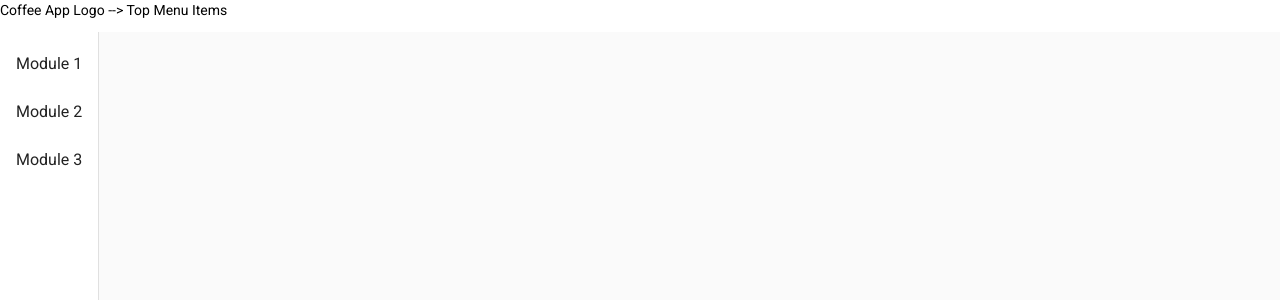
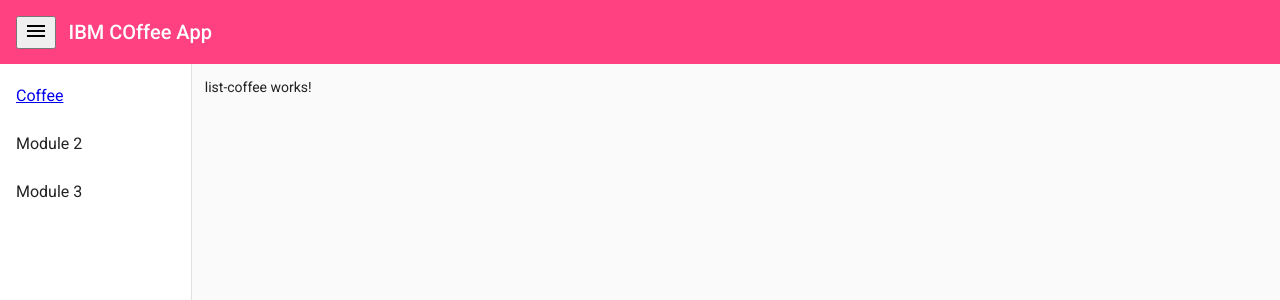
Before and after one commit to 13ravi/IBM-Coffee, an Angular app in the folder IBM-Coffee-FrontEnd/: page / in a window 1280 px wide. Shown: the top 300 px of the page. Built offline with nearby package versions, Linux system fonts and the light colour scheme.

Commit message:
Updated Layout with some adjustments

```diff
--- a/IBM-Coffee-FrontEnd/src/app/app-routing.module.ts
+++ b/IBM-Coffee-FrontEnd/src/app/app-routing.module.ts
@@ -1,7 +1,11 @@
 import { NgModule } from '@angular/core';
 import { RouterModule, Routes } from '@angular/router';
+import { ListCoffeeComponent } from './coffee/list-coffee/list-coffee.component';
 
-const routes: Routes = [];
+
+const routes: Routes = [
+{path:'',component:ListCoffeeComponent }
+];
 
 @NgModule({
   imports: [RouterModule.forRoot(routes)],
--- a/IBM-Coffee-FrontEnd/src/app/app.component.css
+++ b/IBM-Coffee-FrontEnd/src/app/app.component.css
@@ -2,3 +2,11 @@
 width: 100%;
 height: 100%;
 }
+
+.app-leftnav{
+    width: 15%;
+}
+
+.app-content{
+padding: 1%;
+}
--- a/IBM-Coffee-FrontEnd/src/app/app.component.html
+++ b/IBM-Coffee-FrontEnd/src/app/app.component.html
@@ -2,10 +2,10 @@
 
 <app-topmenu></app-topmenu>
 <mat-drawer-container class="app-container">
-<mat-drawer mode="side" opened>
+<mat-drawer mode="side" opened class="app-leftnav">
     <app-leftnav></app-leftnav>
 </mat-drawer>
-<mat-drawer-content>
+<mat-drawer-content class="app-content">
   <router-outlet></router-outlet>
 </mat-drawer-content>
 </mat-drawer-container>
--- a/IBM-Coffee-FrontEnd/src/app/coffee/coffee.module.ts
+++ b/IBM-Coffee-FrontEnd/src/app/coffee/coffee.module.ts
@@ -10,6 +10,9 @@ import { ListCoffeeComponent } from './list-coffee/list-coffee.component';
   ],
   imports: [
     CommonModule
+  ],
+  exports:[
+    ListCoffeeComponent
   ]
 })
 export class CoffeeModule { }
--- a/IBM-Coffee-FrontEnd/src/app/layout/leftnav/leftnav.component.html
+++ b/IBM-Coffee-FrontEnd/src/app/layout/leftnav/leftnav.component.html
@@ -1,5 +1,5 @@
 <mat-list role="list">
-    <mat-list-item role="listitem">Module 1</mat-list-item>
+    <mat-list-item role="listitem"><a href="#">Coffee</a></mat-list-item>
     <mat-list-item role="listitem">Module 2</mat-list-item>
     <mat-list-item role="listitem">Module 3</mat-list-item>
   </mat-list>
--- a/IBM-Coffee-FrontEnd/src/app/layout/topmenu/topmenu.component.css
+++ b/IBM-Coffee-FrontEnd/src/app/layout/topmenu/topmenu.component.css
@@ -0,0 +1,4 @@
+
+.app-title{
+    margin: 1%;
+}
--- a/IBM-Coffee-FrontEnd/src/app/layout/topmenu/topmenu.component.html
+++ b/IBM-Coffee-FrontEnd/src/app/layout/topmenu/topmenu.component.html
@@ -1 +1,7 @@
-<p>  Coffee App Logo -->   Top Menu Items</p>
+<mat-toolbar color="accent">
+    <button mat-icon-button class="example-icon" aria-label="Example icon-button with menu icon">
+     <mat-icon>menu</mat-icon>
+   </button>
+   <span class="app-title">IBM COffee App</span>
+   <span class="example-spacer"></span>
+ </mat-toolbar>
```
Also changed, not shown: IBM-Coffee-FrontEnd/src/app/layout/layout.module.ts (+6 -1 lines).
